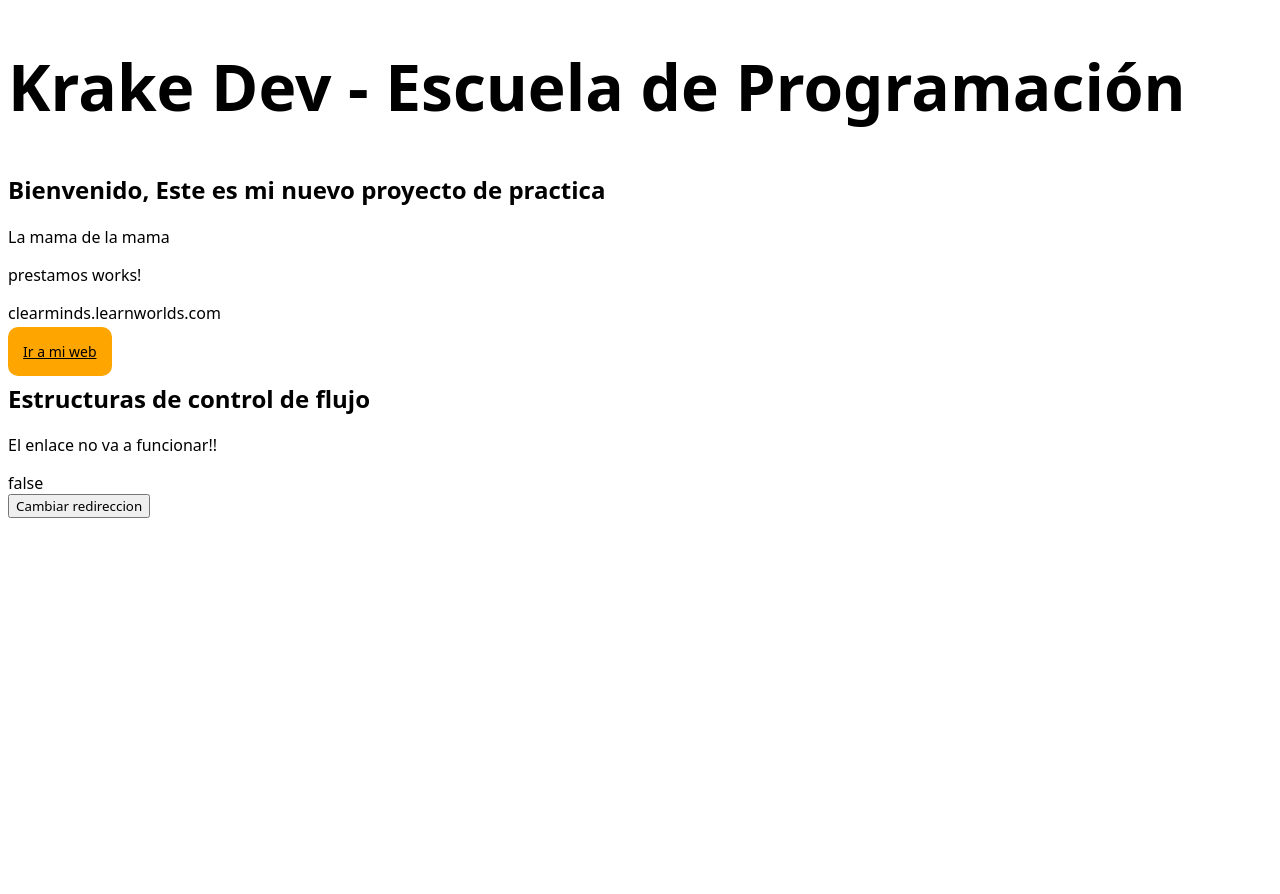
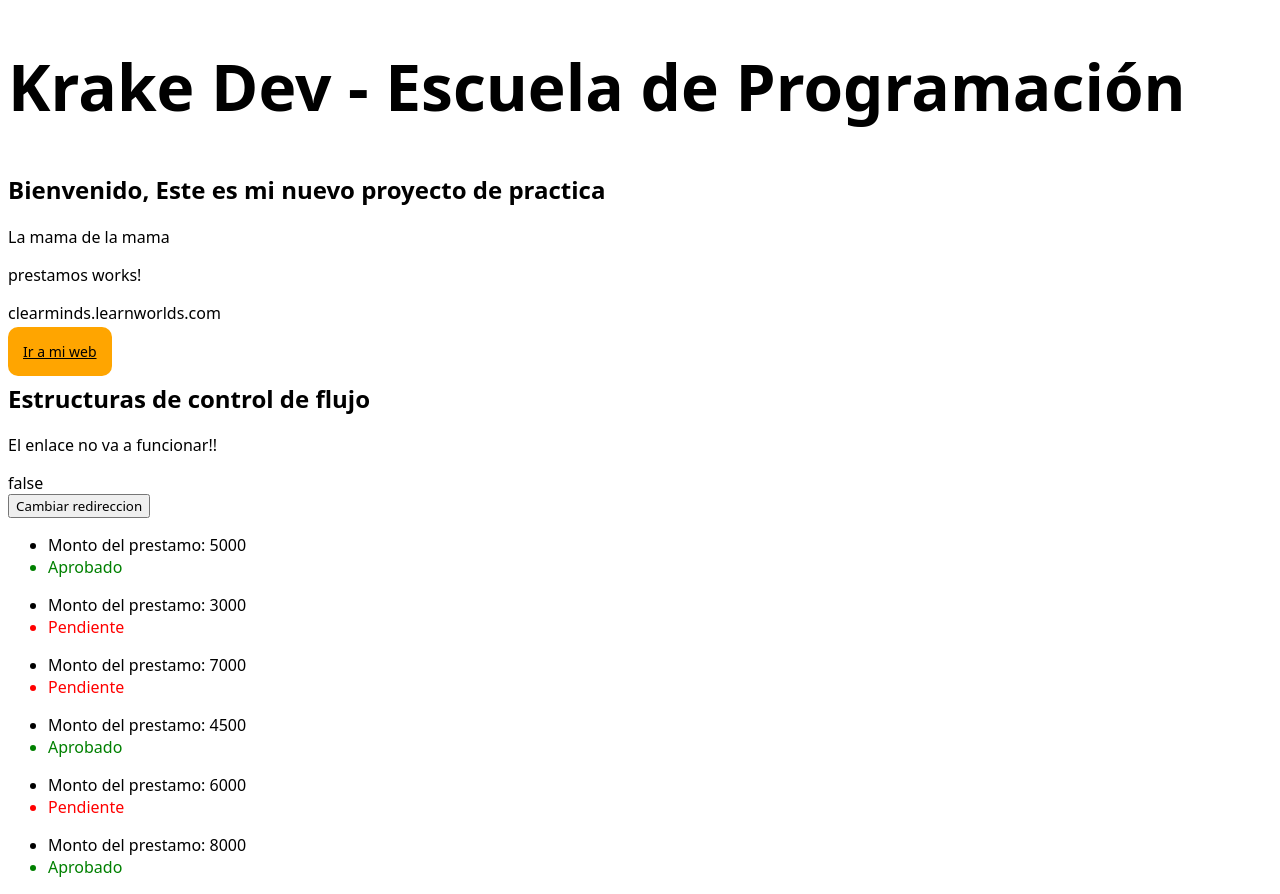
Before and after one commit to Angel-DGP/Aplicaciones-Web-Modernas-con-Angular, an Angular app: page / in a window 1280 px wide. Before the commit the page ends 800 px from the top, so only its background shows below. Built offline with nearby package versions, Linux system fonts and the light colour scheme.

Commit message:
Reto 12 - Bucle FOR

```diff
--- a/src/app/prestamos/prestamos.html
+++ b/src/app/prestamos/prestamos.html
@@ -10,3 +10,13 @@
 }
 {{redirigir}} <br>
 <button (click)="cambioRedireccion()">Cambiar redireccion</button>
+@for(prestamo of prestamosList; track prestamo.id){
+    <ul>
+        <li>Monto del prestamo: {{prestamo.monto}}</li>
+        @if(prestamo.estado == 'Aprobado'){
+            <li style="color:green">{{prestamo.estado}}</li>
+        } @else {
+            <li style="color:red">{{prestamo.estado}}</li>
+        }
+    </ul>
+}
--- a/src/app/prestamos/prestamos.ts
+++ b/src/app/prestamos/prestamos.ts
@@ -8,6 +8,14 @@ import { Component } from '@angular/core';
 })
 export class Prestamos {
   web = "clearminds.learnworlds.com"
+  prestamosList = [
+    {id: 1, nombre: "Juan Perez", monto: 5000, estado: "Aprobado"},
+    {id: 2, nombre: "Maria Gomez", monto: 3000, estado: "Pendiente"},
+    {id: 3, nombre: "Carlos Sanchez", monto: 7000, estado: "Pendiente"},
+    {id: 4, nombre: "Ana Martinez", monto: 4500, estado: "Aprobado"},
+    {id: 5, nombre: "Luis Rodriguez", monto: 6000, estado: "Pendiente"},
+    {id: 6, nombre: "Sofia Lopez", monto: 8000, estado: "Aprobado"},
+  ]
   redirigir = false;
   cambioRedireccion(){
     this.redirigir = !this.redirigir;
```
